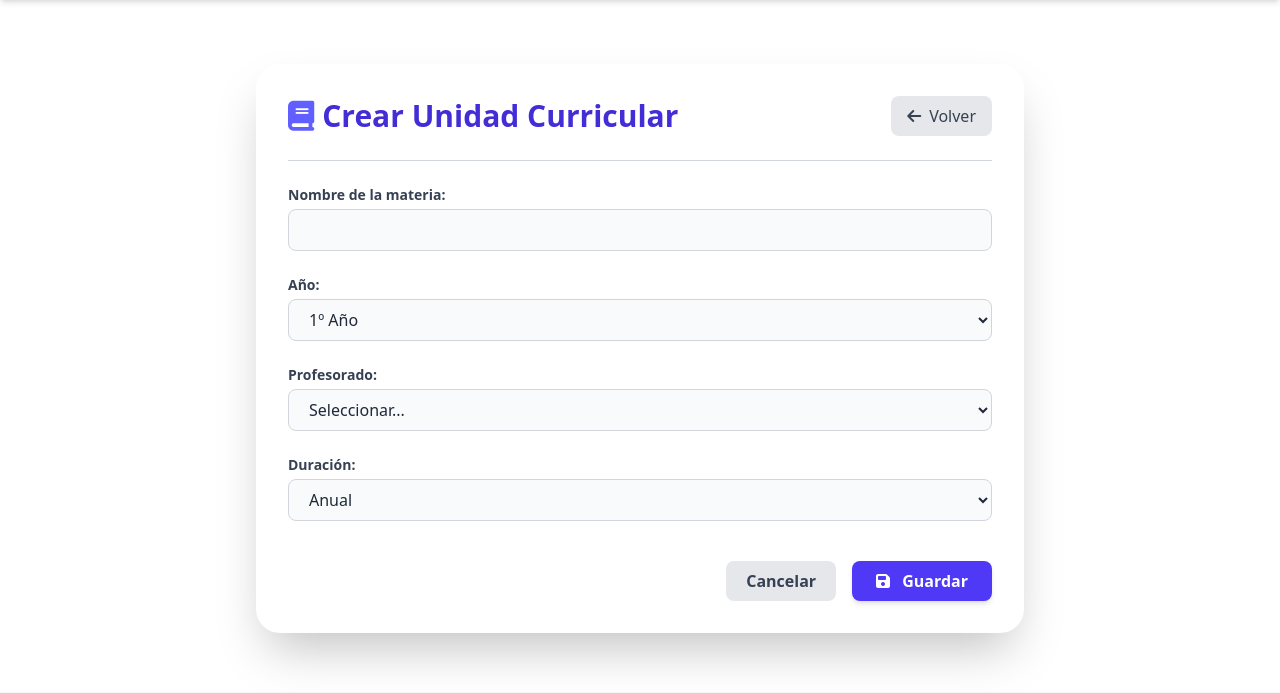
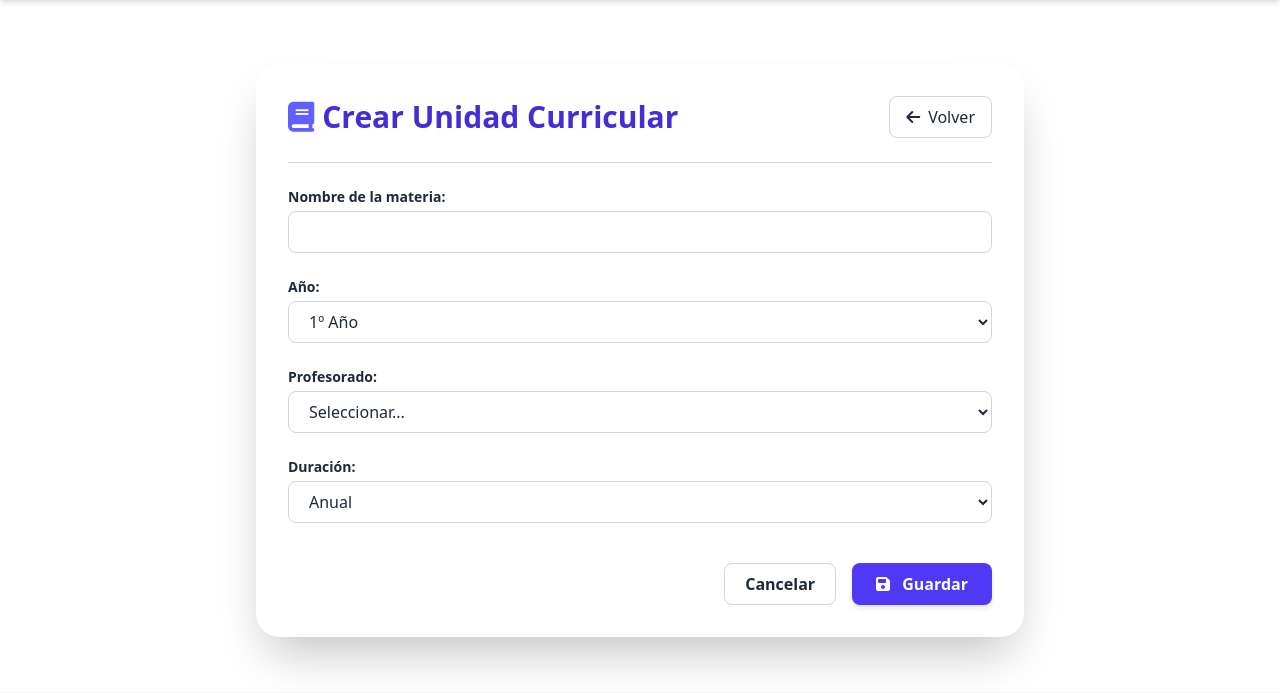
Before and after one commit to geremias12345/sitefa, a Django app: page /materia/crear/ in a window 1280 px wide. Shown: the part 64-757 px from the top of the page. Run offline with Django 5.2, Linux system fonts and the light colour scheme; data that the repository does not hold is empty; style sheets or scripts are compiled from the project's sources.

Commit message:
agregue template de materia

```diff
--- a/src/templates/materia/crear.html
+++ b/src/templates/materia/crear.html
@@ -1,20 +1,21 @@
 {% extends 'inicio/inicio.html' %}
 
 {% block section %}
-<section class="max-w-3xl mx-auto mt-10 bg-white dark:bg-gray-800 shadow-2xl rounded-3xl p-8 transition-all">
+<section class="max-w-3xl mx-auto mt-10 bg-panel text-text shadow-2xl rounded-3xl p-8 transition-all">
 
   <!-- Cabecera -->
   <div class="flex justify-between items-center mb-6">
     <h1 class="text-3xl font-bold text-indigo-700 dark:text-indigo-300 flex items-center gap-2">
       <i class="fa-solid fa-book text-indigo-500"></i> Crear Unidad Curricular
     </h1>
+
     <a href="{% url 'materia:materia_leer' %}"
-       class="inline-flex items-center gap-2 bg-gray-200 dark:bg-gray-700 hover:bg-gray-300 dark:hover:bg-gray-600 text-gray-700 dark:text-gray-200 font-medium px-4 py-2 rounded-lg transition">
+       class="inline-flex items-center gap-2 bg-panel text-text border border-gray-300 dark:border-gray-700 hover:brightness-95 px-4 py-2 rounded-lg transition">
       <i class="fas fa-arrow-left"></i> Volver
     </a>
   </div>
 
-  <hr class="border-gray-300 dark:border-gray-600 mb-6">
+  <hr class="border-gray-300 dark:border-gray-700 mb-6">
 
   <!-- Formulario -->
   <form method="post" class="space-y-6">
@@ -22,7 +23,7 @@
 
     <!-- Campo: Nombre -->
     <div>
-      <label for="id_nombre" class="block text-sm font-semibold text-gray-700 dark:text-gray-300 mb-1">
+      <label for="id_nombre" class="block text-sm font-semibold text-text mb-1">
         Nombre de la materia:
       </label>
       <input type="text"
@@ -31,16 +32,16 @@
              required
              maxlength="100"
              value="{{ form.nombre.value|default_if_none:'' }}"
-             class="w-full px-4 py-2 border border-gray-300 dark:border-gray-700 rounded-lg bg-gray-50 dark:bg-gray-900 text-gray-800 dark:text-gray-100 focus:ring-2 focus:ring-indigo-500 focus:border-indigo-500 outline-none transition">
+             class="w-full px-4 py-2 border border-gray-300 dark:border-gray-700 rounded-lg bg-panel text-text focus:ring-2 focus:ring-indigo-500 focus:border-indigo-500 outline-none transition">
     </div>
 
     <!-- Campo: Año -->
     <div>
-      <label for="id_anio" class="block text-sm font-semibold text-gray-700 dark:text-gray-300 mb-1">
+      <label for="id_anio" class="block text-sm font-semibold text-text mb-1">
         Año:
       </label>
       <select name="anio" id="id_anio"
-              class="w-full px-4 py-2 border border-gray-300 dark:border-gray-700 rounded-lg bg-gray-50 dark:bg-gray-900 text-gray-800 dark:text-gray-100 focus:ring-2 focus:ring-indigo-500 focus:border-indigo-500 outline-none transition">
+              class="w-full px-4 py-2 border border-gray-300 dark:border-gray-700 rounded-lg bg-panel text-text focus:ring-2 focus:ring-indigo-500 focus:border-indigo-500 outline-none transition">
         {% for a in anios %}
         <option value="{{ a }}" {% if selected_anio == a|stringformat:"s" %}selected{% endif %}>
           {{ a }}º Año
@@ -51,11 +52,11 @@
 
     <!-- Campo: Profesorado -->
     <div>
-      <label for="id_profesorado" class="block text-sm font-semibold text-gray-700 dark:text-gray-300 mb-1">
+      <label for="id_profesorado" class="block text-sm font-semibold text-text mb-1">
         Profesorado:
       </label>
       <select name="profesorado" id="id_profesorado" required
-              class="w-full px-4 py-2 border border-gray-300 dark:border-gray-700 rounded-lg bg-gray-50 dark:bg-gray-900 text-gray-800 dark:text-gray-100 focus:ring-2 focus:ring-indigo-500 focus:border-indigo-500 outline-none transition">
+              class="w-full px-4 py-2 border border-gray-300 dark:border-gray-700 rounded-lg bg-panel text-text focus:ring-2 focus:ring-indigo-500 focus:border-indigo-500 outline-none transition">
         <option value="">Seleccionar...</option>
         {% for prof in profesorados %}
         <option value="{{ prof.id }}" {% if selected_profesorado == prof.id %}selected{% endif %}>
@@ -67,11 +68,11 @@
 
     <!-- Campo: Duración -->
     <div>
-      <label for="id_duracion" class="block text-sm font-semibold text-gray-700 dark:text-gray-300 mb-1">
+      <label for="id_duracion" class="block text-sm font-semibold text-text mb-1">
         Duración:
       </label>
       <select name="duracion" id="id_duracion" required
-              class="w-full px-4 py-2 border border-gray-300 dark:border-gray-700 rounded-lg bg-gray-50 dark:bg-gray-900 text-gray-800 dark:text-gray-100 focus:ring-2 focus:ring-indigo-500 focus:border-indigo-500 outline-none transition">
+              class="w-full px-4 py-2 border border-gray-300 dark:border-gray-700 rounded-lg bg-panel text-text focus:ring-2 focus:ring-indigo-500 focus:border-indigo-500 outline-none transition">
         {% for code, label in DURACION %}
           <option value="{{ code }}" {% if selected_duracion == code %}selected{% endif %}>
             {{ label }}
@@ -83,7 +84,7 @@
     <!-- Botones -->
     <div class="flex justify-end gap-4 pt-4">
       <a href="{% url 'materia:materia_leer' %}"
-         class="px-5 py-2 rounded-lg bg-gray-200 dark:bg-gray-700 text-gray-700 dark:text-gray-200 font-semibold hover:bg-gray-300 dark:hover:bg-gray-600 transition">
+         class="px-5 py-2 rounded-lg bg-panel text-text border border-gray-300 dark:border-gray-700 hover:brightness-95 font-semibold transition">
         Cancelar
       </a>
       <button type="submit"
```
Also changed, not shown: src/tailwind.config.js (+10 -5 lines).
